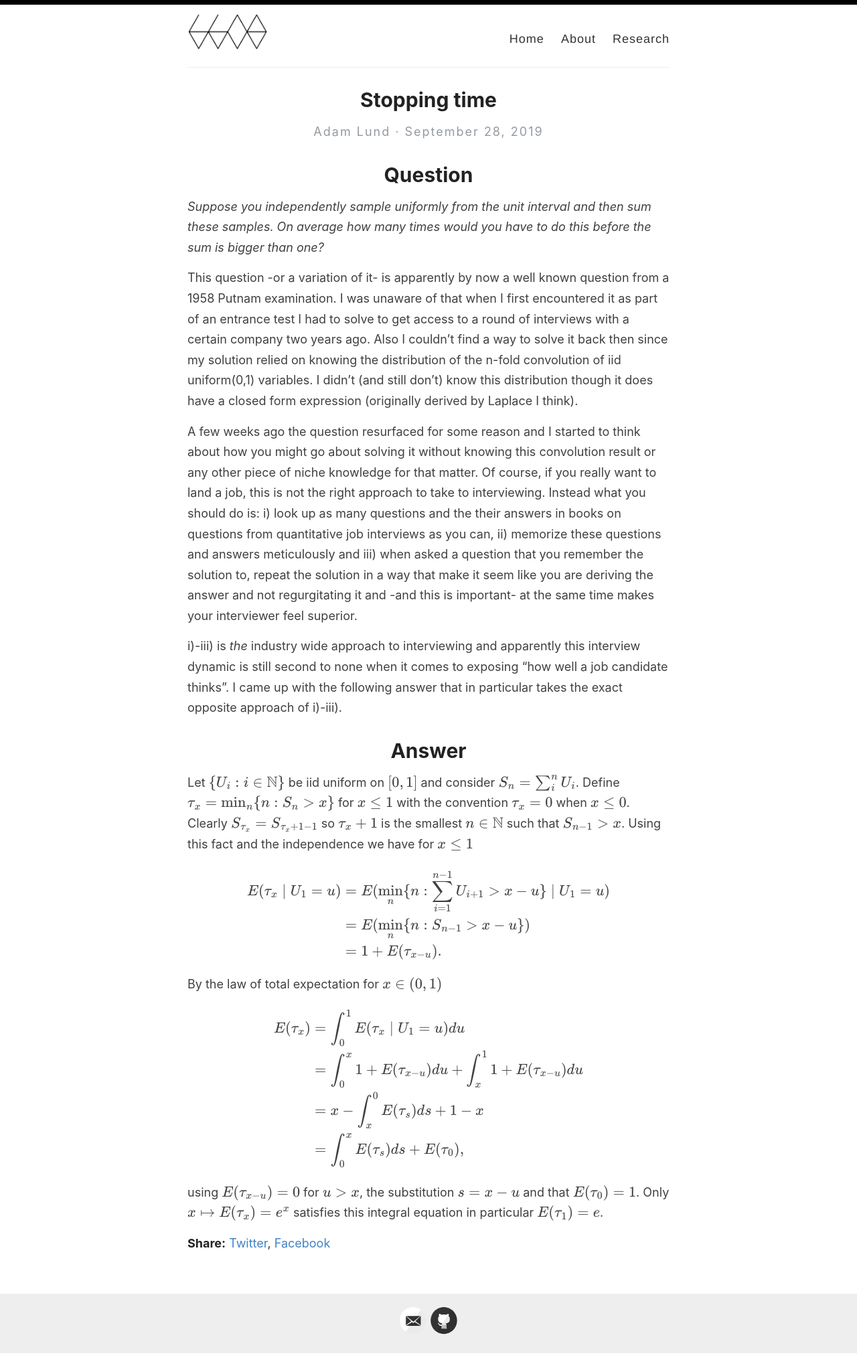
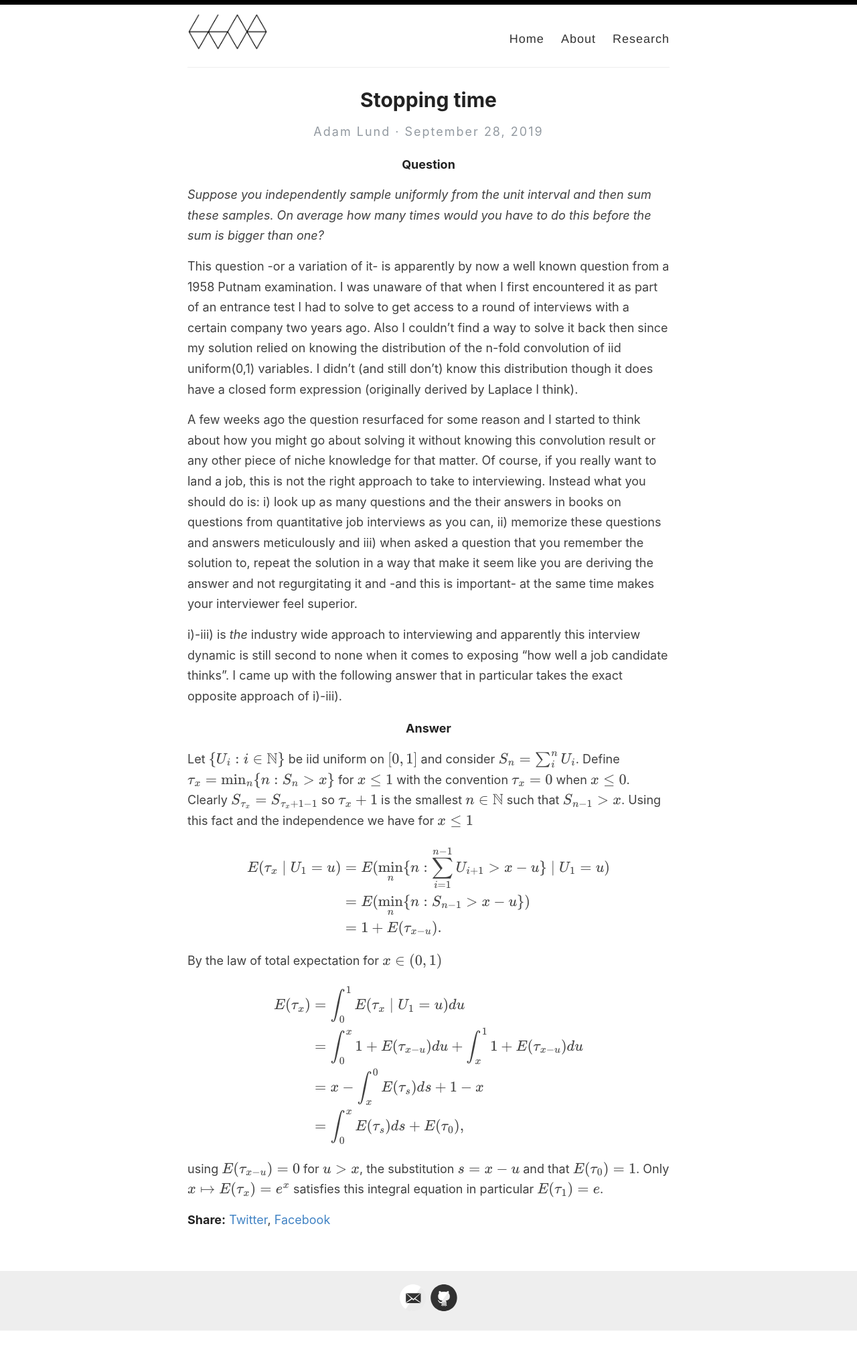
Before and after one commit to adam-lund/adam-lund.github.io, a Jekyll site: the page built from _posts/2019-09-28-Uniform sum problem-.md, in a window 1280 px wide. Shown: the whole page at 67% size. Built offline with Jekyll 4.4.1, drawn with Linux system fonts in a browser that asks for light colours; formulas are drawn with MathJax 3; after the commit the page ends 1987 px from its top, so only the background shows below that.

Commit message:
trying my hand

```diff
--- a/_posts/2019-09-28-Uniform sum problem-.md
+++ b/_posts/2019-09-28-Uniform sum problem-.md
@@ -4,7 +4,7 @@ title: Stopping time
 categories:
 ---
 
-# Question
+#### Question
 
 *Suppose you  independently  sample uniformly from the unit interval and then sum these samples. On average how many times would you have to do this before the sum is  bigger than one?*
 
@@ -15,7 +15,7 @@ Of course, if you really want to land a job, this is not the right approach to t
 
 i)-iii) is *the* industry wide approach to interviewing and apparently this interview dynamic is still second to none when it comes to exposing "how well a job candidate thinks". I came up with the following answer that in particular takes the exact opposite approach of i)-iii).
 
-# Answer
+#### Answer
 
 Let $\\{U_i: i\in \mathbb{N}\\}$ be iid uniform on $[0,1 ]$ and consider $ S_n=\sum_i^nU_i$. Define $ \tau_x=\min_n\\{ n :S_n>x\\} $ for $x\leq 1$ with the convention $\tau_x=0$ when $x\leq0$.
 Clearly $S_{\tau_x}=S_{\tau_x+1 -1}$ so  $\tau_x+1$ is the smallest $n\in \mathbb{N}$ such that $S_{n-1}>x$. Using this fact and the independence we have   for $x\leq1$
```
